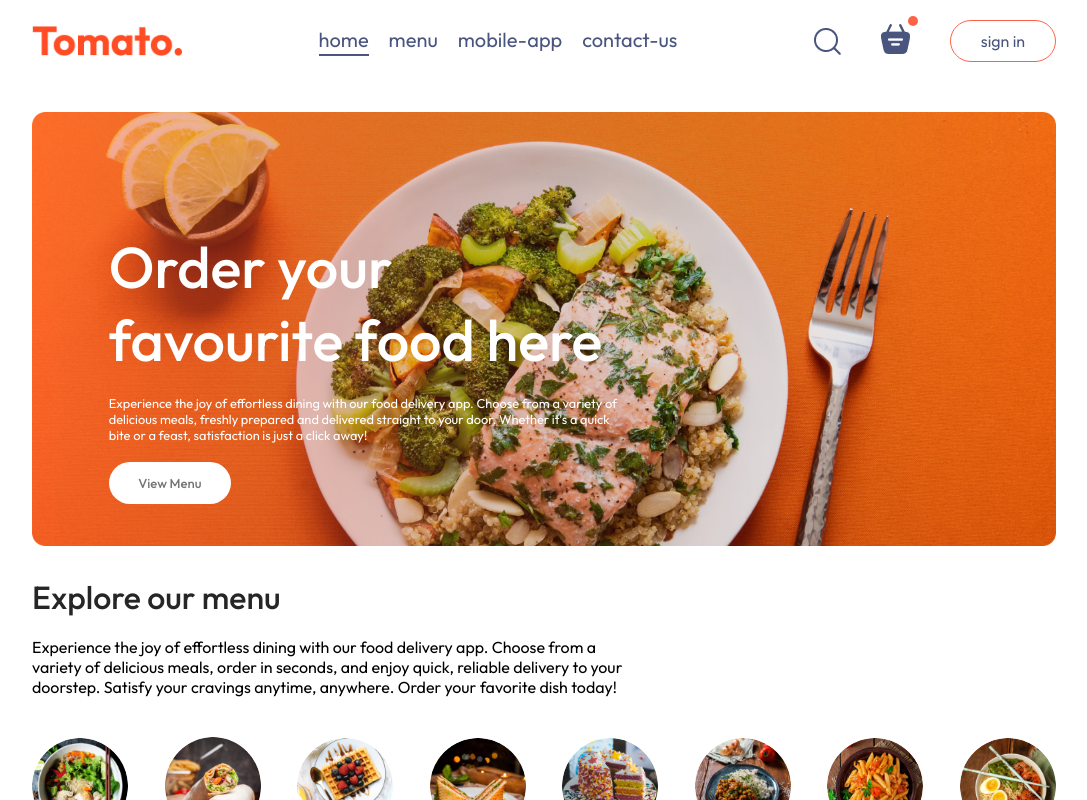
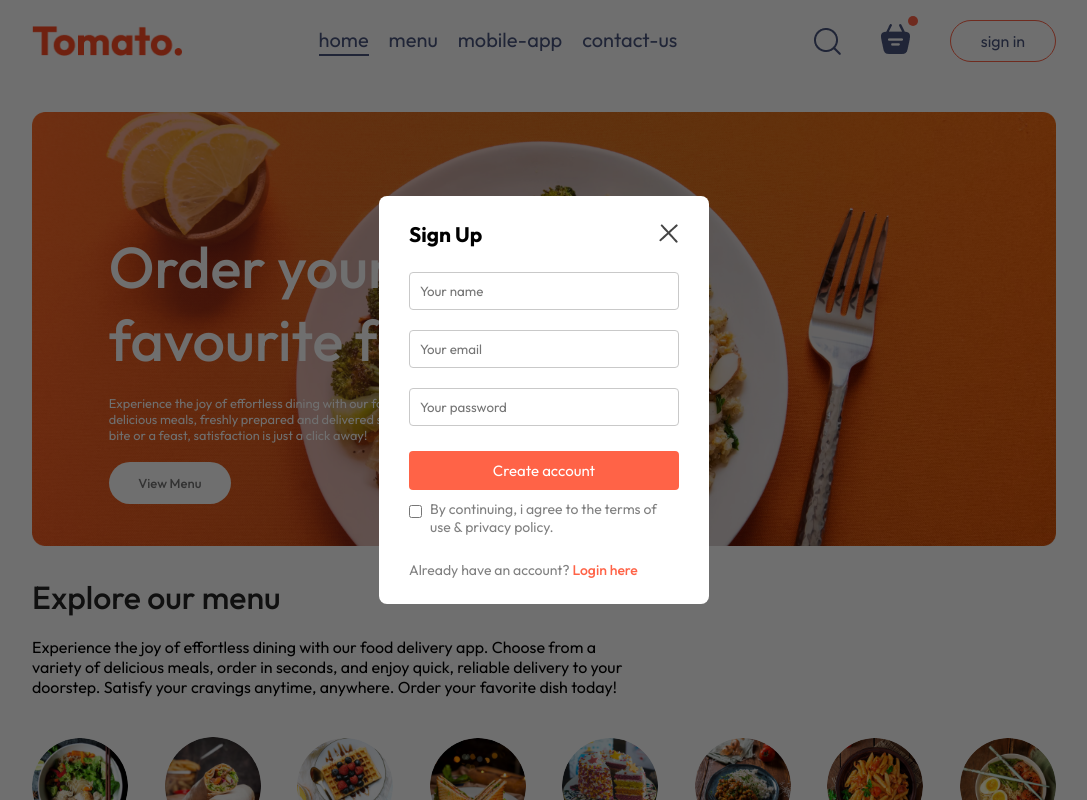
Before and after one commit to Burger-Queen-Food/Online-Food-Delivery-App, a React (Vite) app in the folder frontend/: page / in a window 1280 px wide. Both pictures are taken after a click on the button "sign in". Shown: the top 800 px of the page, without its empty margins (96-1183 px from the left). Built offline with nearby package versions, Linux system fonts and the light colour scheme.

Commit message:
created the login page

```diff
--- a/frontend/src/App.jsx
+++ b/frontend/src/App.jsx
@@ -1,16 +1,21 @@
-import React from 'react'
+import React, { useState } from 'react'
 import Navbar from './components/Navbar/Navbar'
 import { Route, Routes } from 'react-router-dom'
 import Home from './pages/Home/Home'
 import Cart from './pages/Cart/Cart'
 import PlaceOrder from './pages/PlaceOrder/PlaceOrder'
 import Footer from './components/Footer/Footer'
+import LoginPopup from './components/LoginPopup/LoginPopup'
 
 const App = () => {
+
+  const [showLogin,setShowLogin] = useState(false)
+
   return (
     <>
+    {showLogin?<LoginPopup setShowLogin={setShowLogin}/>:<></>}
       <div className='app'>
-        <Navbar />
+        <Navbar setShowLogin={setShowLogin}/>
         <Routes>
           <Route path='/' element={<Home />} />
           <Route path='/cart' element={<Cart />} />
--- /dev/null
+++ b/frontend/src/components/LoginPopup/LoginPopup.css
@@ -0,0 +1,74 @@
+.login-popup {
+    position: absolute;
+    z-index: 1;
+    width: 100%;
+    height: 100%;
+    background-color: #00000090;
+    display: grid;
+}
+
+.login-popup-container {
+    place-self: center;
+    width: max(23vw, 330px);
+    color: #808080;
+    background-color: white;
+    display: flex;
+    flex-direction: column;
+    gap: 25px;
+    padding: 25px 30px;
+    border-radius: 8px;
+    font-size: 14px;
+    animation: fadeIn 0.5s;
+}
+
+.login-popup-title {
+    display: flex;
+    justify-content: space-between;
+    align-items: center;
+    color: black;
+}
+
+.login-popup-img {
+    width: 16px;
+    cursor: pointer;
+}
+
+.login-popup-inputs {
+    display: flex;
+    flex-direction: column;
+    gap: 20px;
+}
+
+.login-popup-inputs input {
+    outline: none;
+    border: 1px solid #c9c9c9;
+    padding: 10px;
+    border-radius: 4px;
+}
+
+.login-popup-container button {
+    border: none;
+    padding: 10px;
+    border-radius: 4px;
+    color: white;
+    background-color: tomato;
+    font-size: 15px;
+    cursor: pointer;
+}
+
+.login-popup-condition {
+    display: flex;
+    align-items: start;
+    gap: 8px;
+    margin-top: -15px;
+}
+
+.login-popup-condition input {
+    margin-top: 5px;
+}
+
+.login-popup p span {
+    color: tomato;
+    font-weight: 500;
+    cursor: pointer;
+}
--- /dev/null
+++ b/frontend/src/components/LoginPopup/LoginPopup.jsx
@@ -0,0 +1,36 @@
+import React, { useState } from 'react'
+import './LoginPopup.css'
+import { assets } from '../../assets/assets'
+
+const LoginPopup = ({ setShowLogin }) => {
+
+    const [currState, setCurrState] = useState("Sign Up")
+
+    return (
+        <div className='login-popup'>
+            <form className="login-popup-container">
+                <div className="login-popup-title">
+                    <h2>{currState}</h2>
+                    <img onClick={() => setShowLogin(false)} src={assets.cross_icon} alt="" />
+                </div>
+                <div className="login-popup-inputs">
+                    {currState === "Login" ? <></> : <input type="text" placeholder='Your name' required />}
+                    <input type="email" placeholder='Your email' required />
+                    <input type="password" placeholder='Your password' required />
+                </div>
+                <button>{currState === "Sign Up" ? "Create account" : "Login"}</button>
+                <div className="login-popup-condition">
+                    <input type="checkbox" required />
+                    <p>By continuing, i agree to the terms of use & privacy policy.</p>
+                </div>
+                {currState === "Login"
+                    ? <p>Create a new account? <span onClick={() => setCurrState("Sign Up")}>Click here</span></p>
+                    : <p>Already have an account? <span onClick={() => setCurrState("Login")}>Login here</span></p>
+                }
+            </form>
+
+        </div>
+    )
+}
+
+export default LoginPopup
--- a/frontend/src/components/Navbar/Navbar.jsx
+++ b/frontend/src/components/Navbar/Navbar.jsx
@@ -3,7 +3,7 @@
 import { assets } from '../../assets/assets'
 import { Link } from 'react-router-dom';
 
-const Navbar = () => {
+const Navbar = ({ setShowLogin }) => {
 
     const [menu, setMenu] = useState("home")
 
@@ -22,7 +22,7 @@
                     <img src={assets.basket_icon} alt="" />
                     <div className="dot"></div>
                 </div>
-                <button>sign in</button>
+                <button onClick={()=>setShowLogin(true)}>sign in</button>
             </div>
 
 
--- a/frontend/src/index.css
+++ b/frontend/src/index.css
@@ -1,30 +1,33 @@
 @import url('https://fonts.googleapis.com/css2?family=Outfit:wght@100..900&family=Poppins:ital,wght@0,100;0,200;0,300;0,400;0,500;0,600;0,700;0,800;0,900;1,100;1,200;1,300;1,400;1,500;1,600;1,700;1,800;1,900&display=swap');
-*{
+
+* {
   padding: 0;
   margin: 0;
   box-sizing: border-box;
   font-family: outfit;
+  scroll-behavior: smooth;
 }
 
-body{
+body {
   min-height: 100vh;
 }
 
-a{
+a {
   text-decoration: none;
   color: inherit;
 }
 
-.app{
+.app {
   width: 80%;
   margin: auto;
 }
 
 @keyframes fadeIn {
-  0%{
+  0% {
     opacity: 0;
   }
-  100%{
+
+  100% {
     opacity: 1;
   }
 
```
